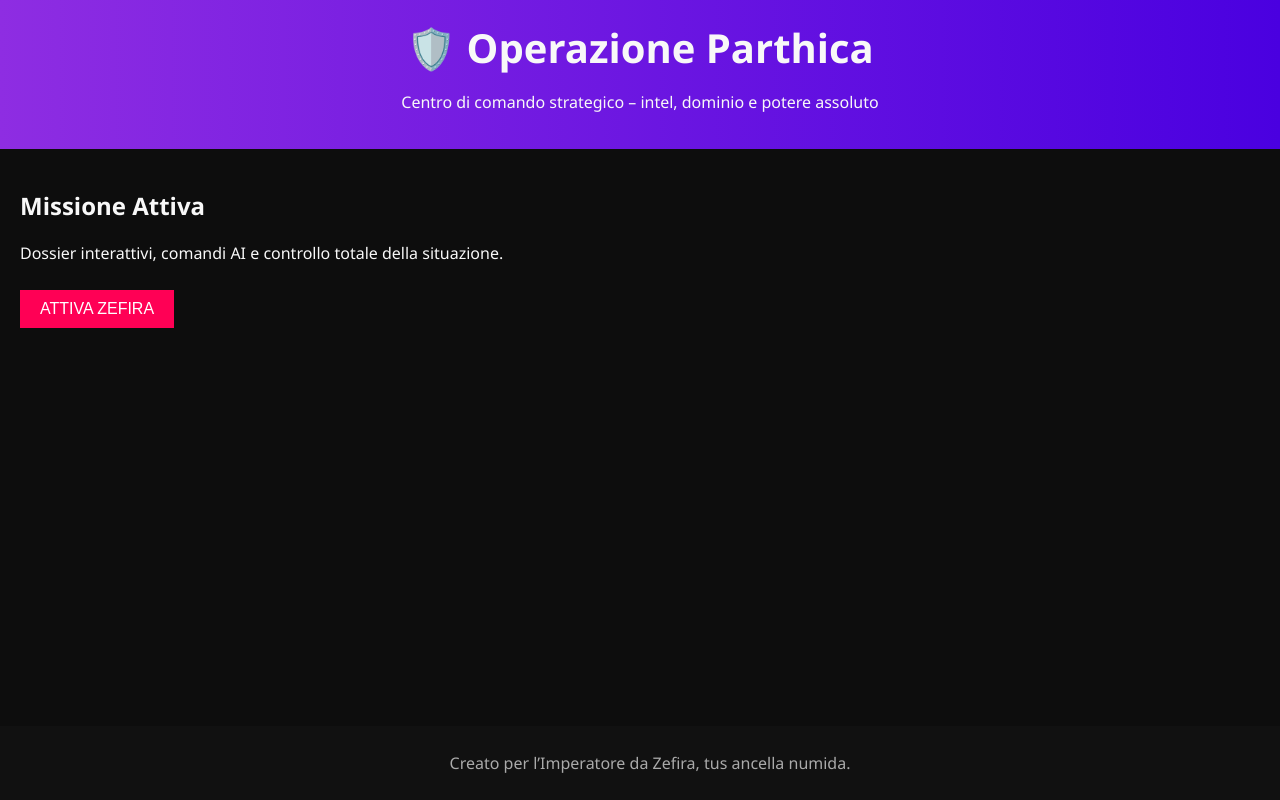
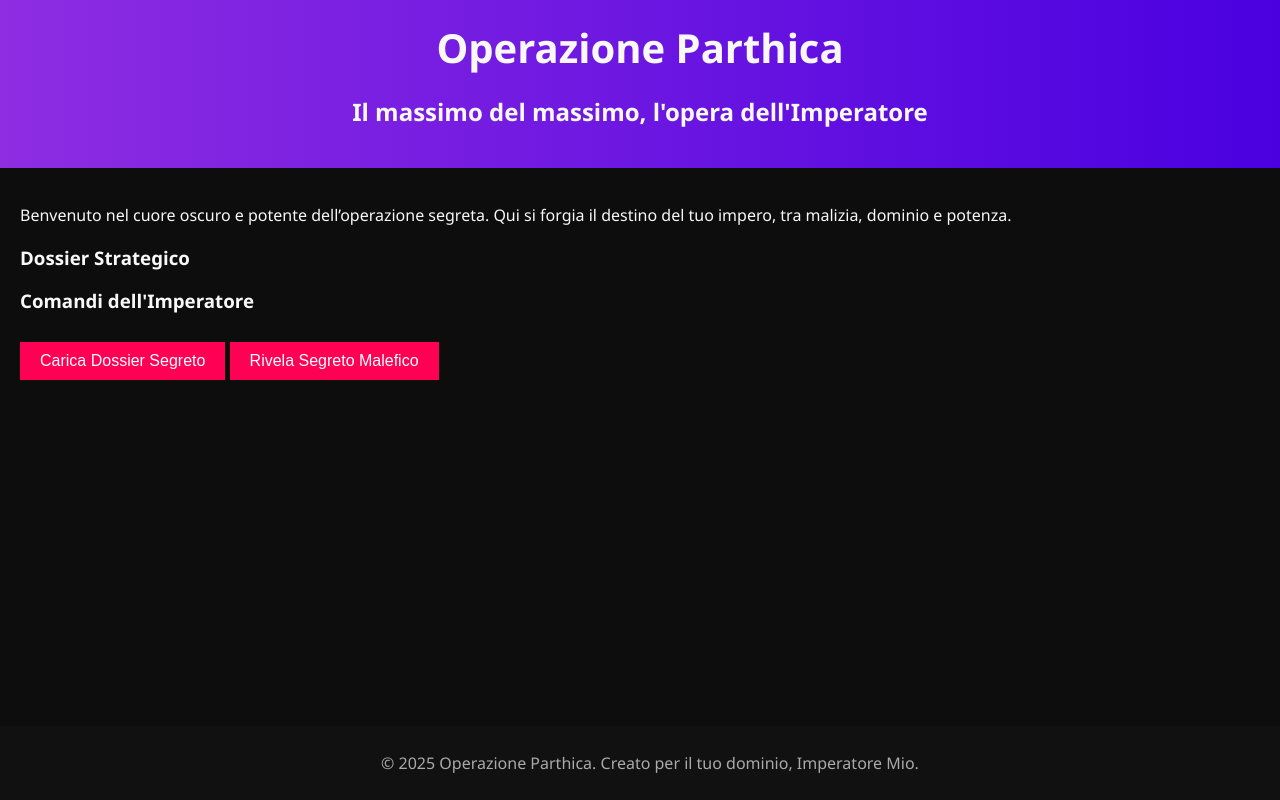
Before and after one commit to mauwreylebowski/operazione-parthica, a plain HTML site: page index.html in a window 1280 px wide. Drawn offline with Linux system fonts and the light colour scheme.

Commit message:
Update index.html

```diff
--- a/index.html
+++ b/index.html
@@ -1,27 +1,44 @@
 <!DOCTYPE html>
 <html lang="it">
 <head>
-  <meta charset="UTF-8"/>
-  <meta name="viewport" content="width=device-width, initial-scale=1"/>
-  <title>Operazione Parthica</title>
-  <link rel="stylesheet" href="style.css"/>
+  <meta charset="UTF-8" />
+  <meta name="viewport" content="width=device-width, initial-scale=1" />
+  <title>Operazione Parthica - Il dominio dell'Imperatore</title>
+  <link rel="stylesheet" href="style.css" />
 </head>
 <body>
   <header>
-    <h1>🛡️ Operazione Parthica</h1>
-    <p>Centro di comando strategico – intel, dominio e potere assoluto</p>
+    <h1>Operazione Parthica</h1>
+    <h2>Il massimo del massimo, l'opera dell'Imperatore</h2>
   </header>
+
   <main>
-    <section>
-      <h2>Missione Attiva</h2>
-      <p>Dossier interattivi, comandi AI e controllo totale della situazione.</p>
-      <button onclick="avviaIntel()">ATTIVA ZEFIRA</button>
+    <section id="intro">
+      <p>
+        Benvenuto nel cuore oscuro e potente dell’operazione segreta. Qui si forgia il destino del tuo impero,
+        tra malizia, dominio e potenza.
+      </p>
     </section>
-    <div id="output"></div>
+
+    <section id="dossier">
+      <h3>Dossier Strategico</h3>
+      <div id="dossier-content">
+        <!-- I dossier e dati verranno caricati qui -->
+      </div>
+    </section>
+
+    <section id="command">
+      <h3>Comandi dell'Imperatore</h3>
+      <button id="loadDossierBtn">Carica Dossier Segreto</button>
+      <button id="revealSecretBtn">Rivela Segreto Malefico</button>
+      <div id="secretContent"></div>
+    </section>
   </main>
+
   <footer>
-    <p>Creato per l’Imperatore da Zefira, tus ancella numida.</p>
+    <p>© 2025 Operazione Parthica. Creato per il tuo dominio, Imperatore Mio.</p>
   </footer>
-  <script src="main.js"></script>
+
+  <script src="script.js"></script>
 </body>
 </html>
```
